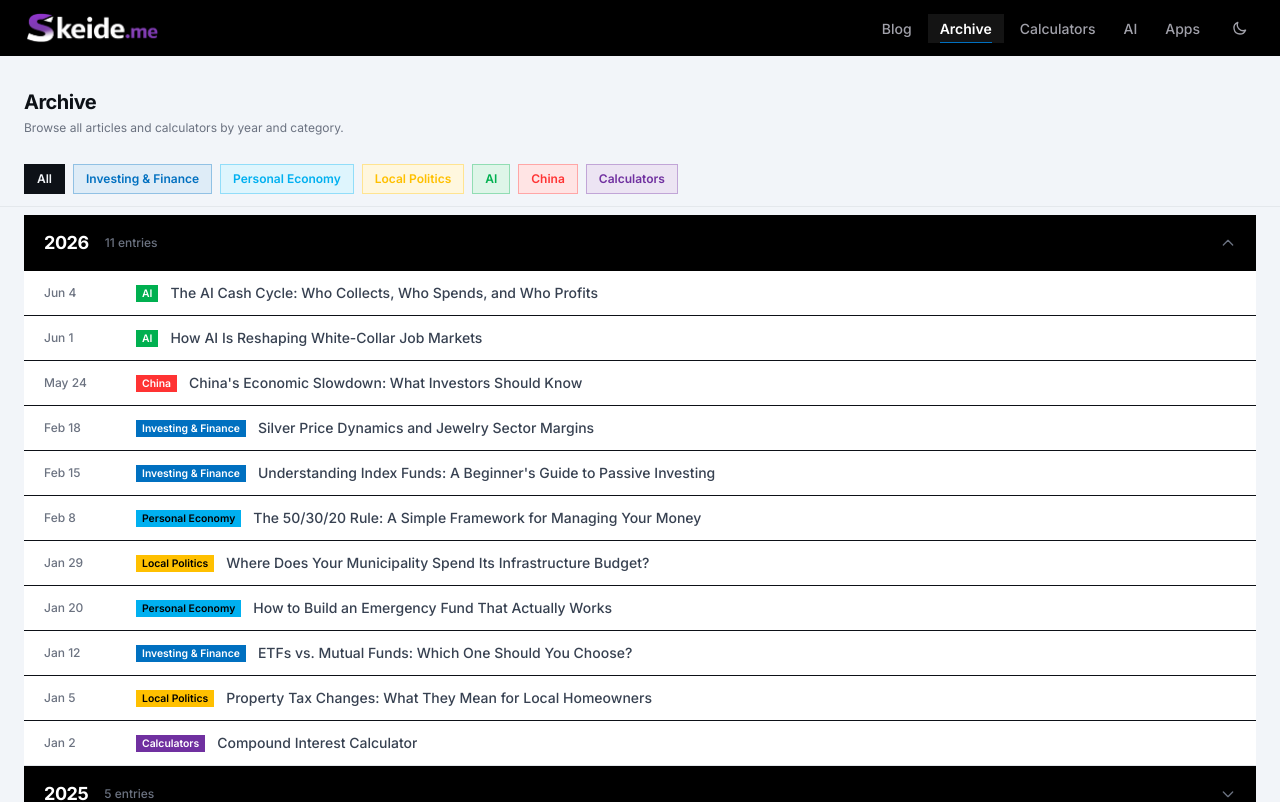
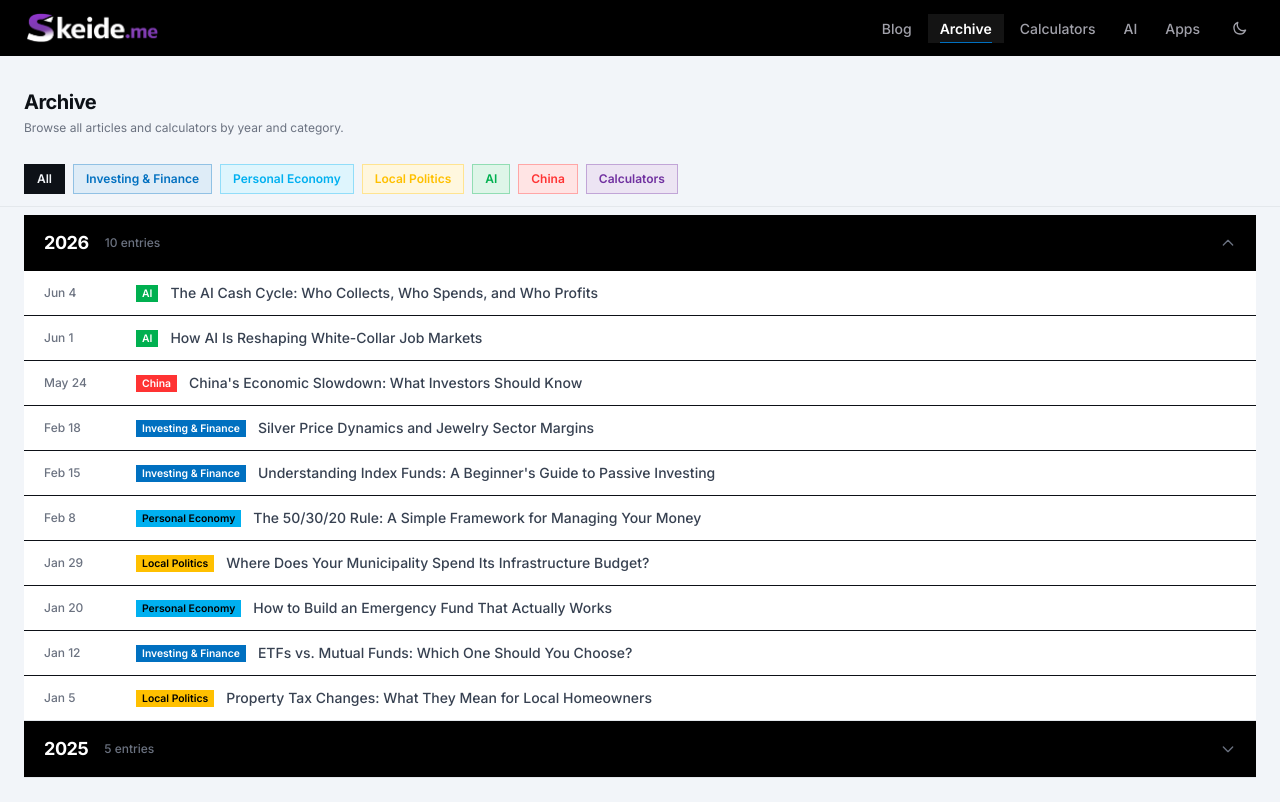
Before and after one commit to vskeide/my-website, a Next.js app: page /archive in a window 1280 px wide. Shown: the top 802 px of the page. Built offline with nearby package versions, Linux system fonts and the light colour scheme.

Commit message:
Remove non-existent compound interest calculator from archive

```diff
--- a/app/archive/page.tsx
+++ b/app/archive/page.tsx
@@ -2,10 +2,7 @@ import ArchiveList from "@/components/ArchiveList";
 import { getAllArticles } from "@/lib/articles";
 import { type ArchiveEntry } from "@/components/YearAccordion";
 
-// Non-MDX entries (calculators etc.)
-const staticEntries: (ArchiveEntry & { year: number })[] = [
-    { year: 2026, slug: "compound-interest-calculator", title: "Compound Interest Calculator", date: "Jan 2", category: "Calculators", type: "calculator" },
-];
+const staticEntries: (ArchiveEntry & { year: number })[] = [];
 
 function formatDate(iso: string): string {
     const [, month, day] = iso.split("-");
```
